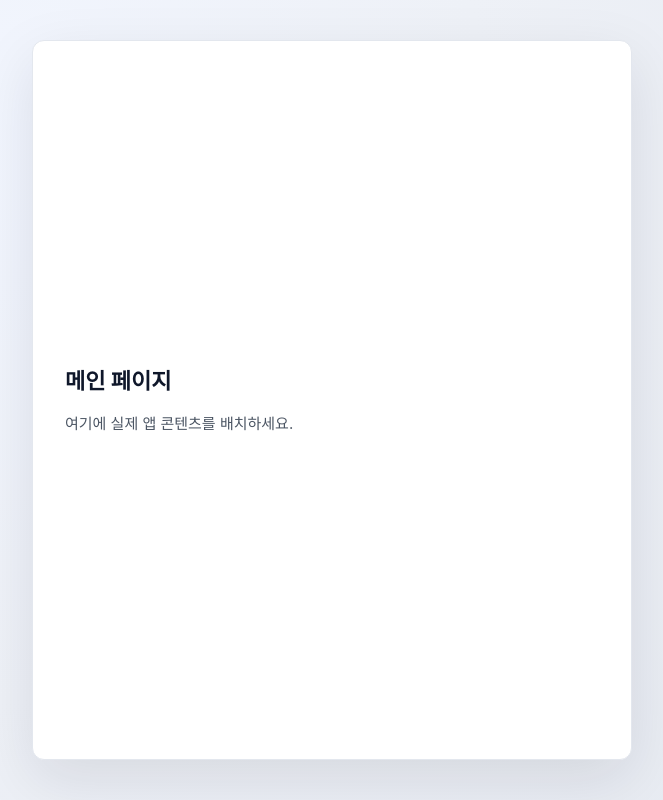
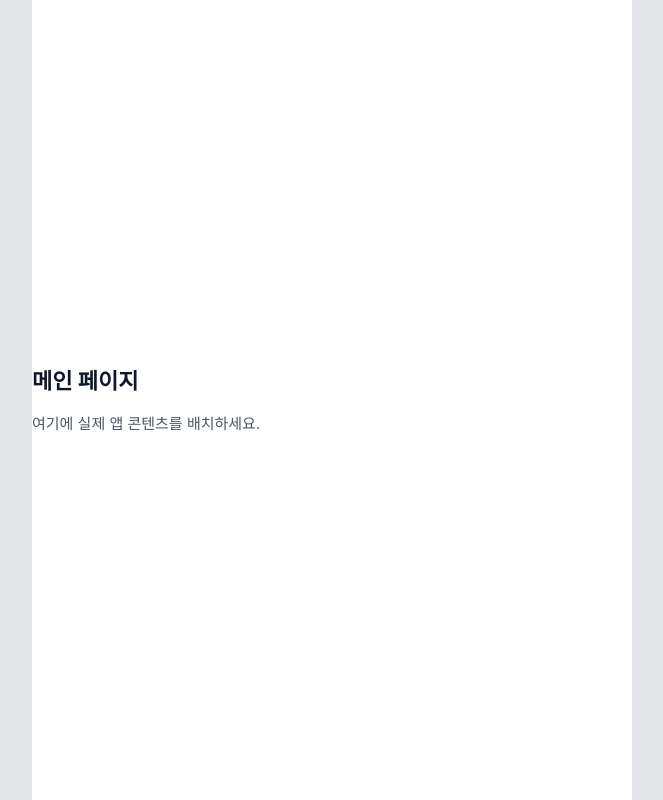
Before and after one commit to KTB3-7th-Hackathon/AI-HKT, a React app in the folder apps/frontend/: page / in a window 1280 px wide. Shown: the whole page, without its empty margins (308-971 px from the left). Built offline with nearby package versions, Linux system fonts and the light colour scheme; the HTML template or start-up script is replaced by a standard one.

Commit message:
feat: 레이아웃 설정

```diff
--- a/apps/frontend/src/App.css
+++ b/apps/frontend/src/App.css
@@ -3,8 +3,8 @@
   display: flex;
   justify-content: center;
   align-items: center;
-  padding: 40px 16px;
-  background: radial-gradient(circle at 20% 20%, #f2f6ff, #eef1f7 45%, #e5e9f0 100%);
+  padding: 0;
+  background: #e5e7eb;
 }
 
 .webview-layout.splash-mode {
@@ -14,15 +14,16 @@
 .webview-frame {
   width: 100%;
   max-width: 600px;
-  min-height: calc(100vh - 80px);
+  width: 600px;
+  min-height: 100vh;
   display: flex;
   flex-direction: column;
   gap: 24px;
   background: #ffffff;
-  border-radius: 12px;
-  border: 1px solid #e3e7ee;
-  box-shadow: 0 20px 60px rgba(15, 23, 42, 0.1);
-  padding: 32px;
+  border-radius: 0;
+  border: none;
+  box-shadow: none;
+  padding: 0;
   box-sizing: border-box;
 }
 
@@ -31,7 +32,8 @@
   border-radius: 0;
   border: none;
   box-shadow: none;
-  max-width: none;
+  max-width: 600px;
+  width: 600px;
   min-height: 100vh;
 }
 
@@ -58,10 +60,10 @@
 
 .scene-root {
   flex: 1;
-  min-height: 100%;
-  height: 100%;
-  border: 1px solid #e5e7eb;
-  border-radius: 10px;
+  min-height: 100vh;
+  height: 100vh;
+  border: none;
+  border-radius: 0;
   background: radial-gradient(circle at 30% 30%, #18181b, #0d0f14 60%, #0a0b10 100%);
   overflow: hidden;
   position: relative;
```
